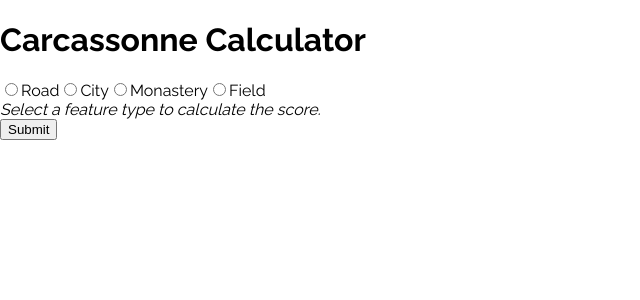
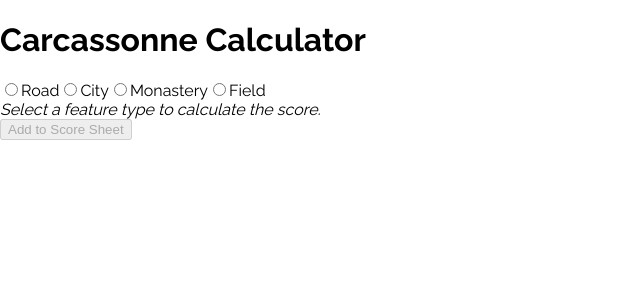
Before and after one commit to bednar85/carcassonne-score-sheet, a React (Create React App) app: page / in a window 1280 px wide. Shown: the top 300 px of the page, without its empty margins (0-640 px from the left). Built offline with nearby package versions, Linux system fonts and the light colour scheme.

Commit message:
add reset logic, update save button

```diff
--- a/src/components/ScoreForm/ScoreForm.tsx
+++ b/src/components/ScoreForm/ScoreForm.tsx
@@ -25,6 +25,9 @@
   const surroundingTiles = formValues.surroundingTiles || 0;
   const completedCities = formValues.completedCities || 0;
 
+  // console.log('');
+  // console.log('FILENAME - METHOD');
+  // console.log('  formValues:', formValues);
 
   if (featureType === 'road') {
     return hasInn ? roadSegments * 2 : roadSegments;
@@ -59,7 +62,7 @@
     completedCities: 0
   };
 
-  const { register, handleSubmit, watch, control } = useForm<Inputs>({
+  const { control, handleSubmit, register, reset, watch } = useForm<Inputs>({
     defaultValues
   });
 
@@ -78,7 +81,18 @@
   } : watchAll;
   const score = calculateScore(values);
 
-  const onSubmit = (data: any) => setRecords([...records, data]);
+  /**
+   * when saving roads or cities
+   * for roads:
+   *   if hasInn is false exclude that from the record
+   * for cities:
+   *   if pennants is 0 or hasCathedral is false exclude them from the record
+   * since I only care if they have been set
+   */
+  const onSubmit = (data: any) => {
+    setRecords([...records, data])
+    reset();
+  };
 
   const getFormContents = () => {
     if (watchAll.featureType === 'road') {
@@ -222,7 +236,7 @@
             </>
           )}
         </div>
-        <input className="" type="submit" />
+        <button className="" type="submit" disabled={watchAll.featureType === ''}>Add to Score Sheet</button>
       </form>
       <ul>
         {records.map((record: Inputs, index: number) => (
```
